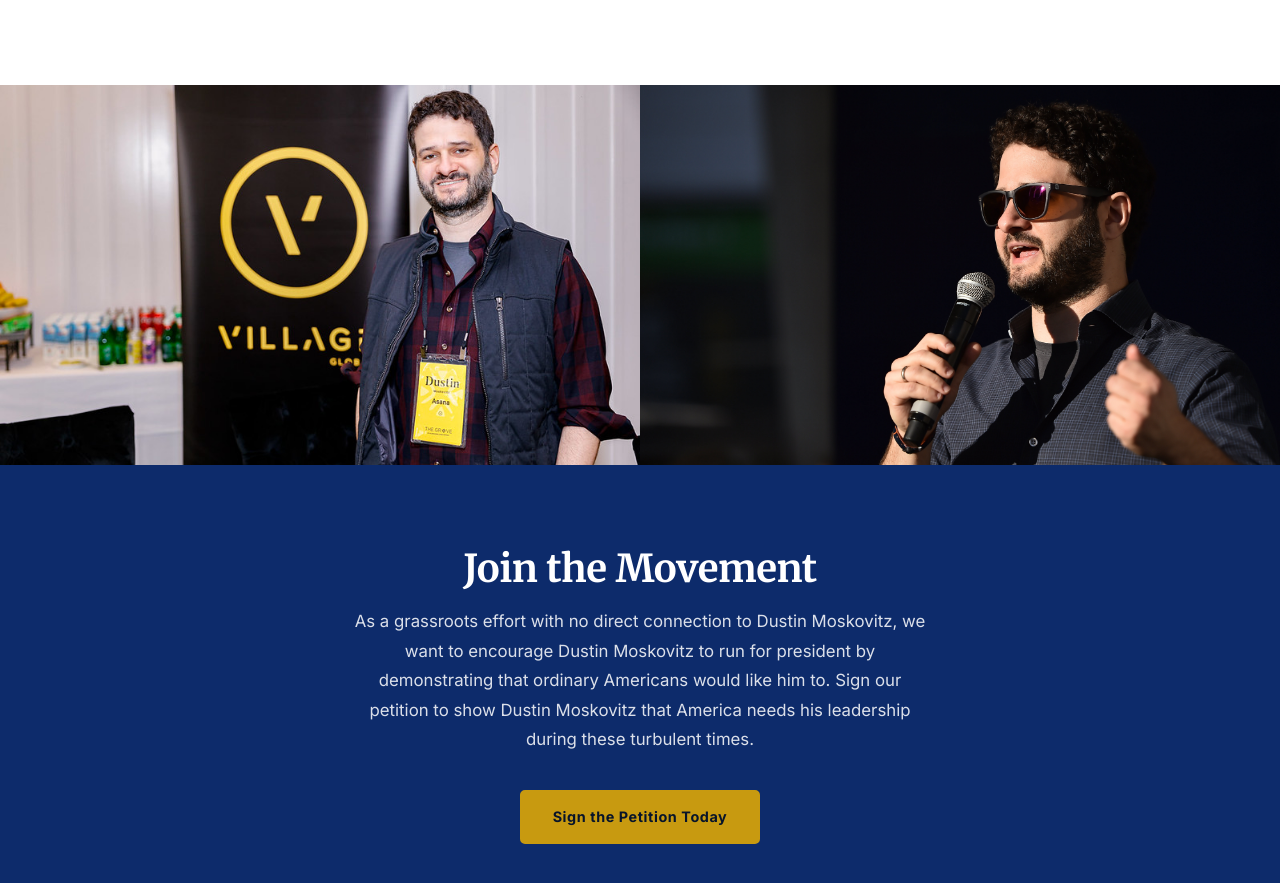
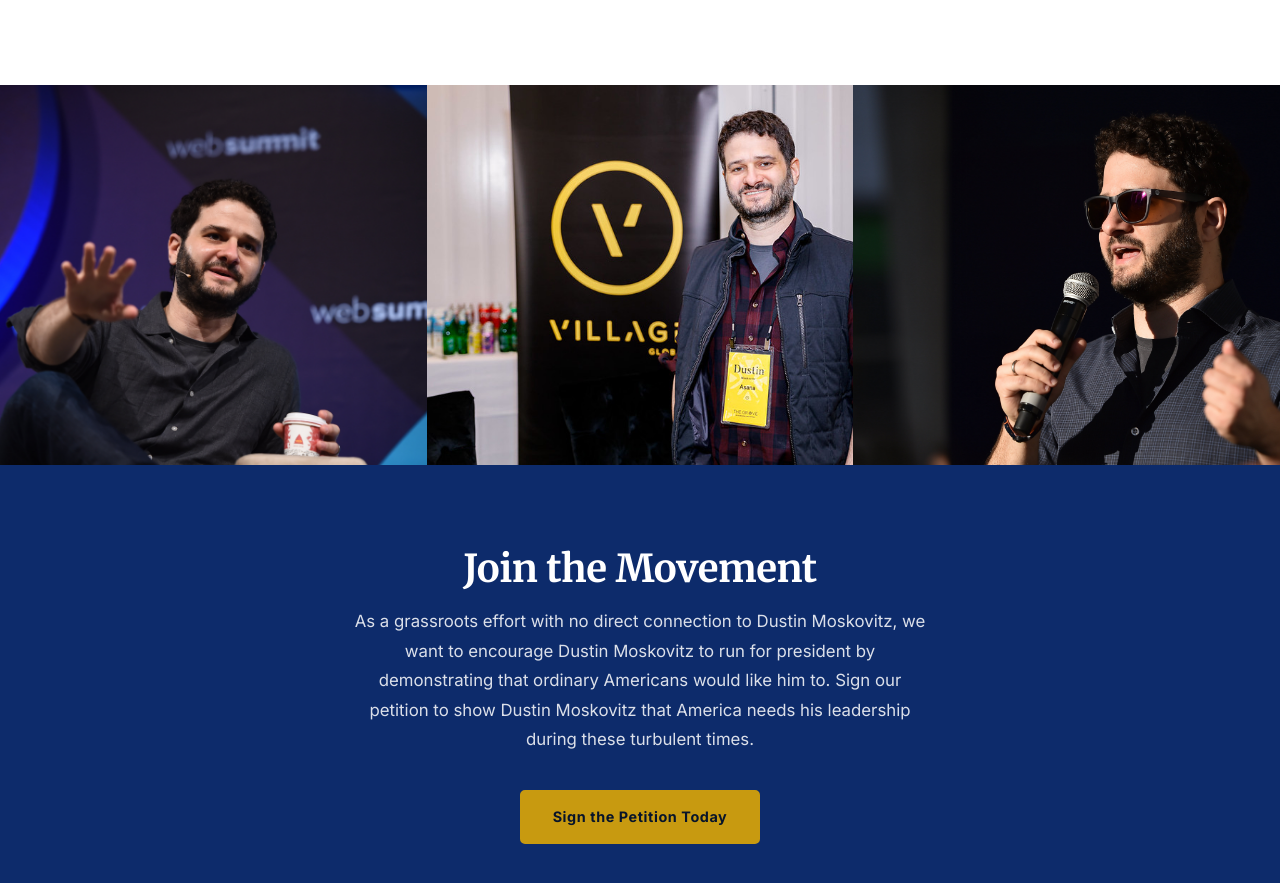
Before and after one commit to OliverKuperman/AmericansForMoskovitz, a website: page public/index.html in a window 1280 px wide. Shown: the part 1475-2358 px from the top of the page. Drawn offline with Linux system fonts and the light colour scheme; no server answers.

Commit message:
Edit phone-view

```diff
--- a/public/index.html
+++ b/public/index.html
@@ -87,6 +87,11 @@
   <!-- ─── Photo Strip ─────────────────────────────────────────────── -->
   <div class="photo-strip" role="img" aria-label="Photos of Dustin Moskovitz">
     <img
+      src="/images/Dustin%20Moskovitz%20Introduction/Web_Summit_2017_-_SaaS_Monster_SD1_6160_(38211882592).jpg"
+      alt="Dustin Moskovitz speaking on the SaaS Monster stage at Web Summit 2017"
+      loading="lazy"
+    >
+    <img
       src="/images/Dustin%20Moskovitz%20Introduction/53468754030_0c839c93ec_c.jpg"
       alt="Dustin Moskovitz with yellow placard"
       loading="lazy"
--- a/public/styles.css
+++ b/public/styles.css
@@ -468,7 +468,7 @@
 }
 
 .photo-strip img {
-  width: 50%;
+  width: 33.333%;
   height: 380px;
   object-fit: cover;
   display: block;
```
